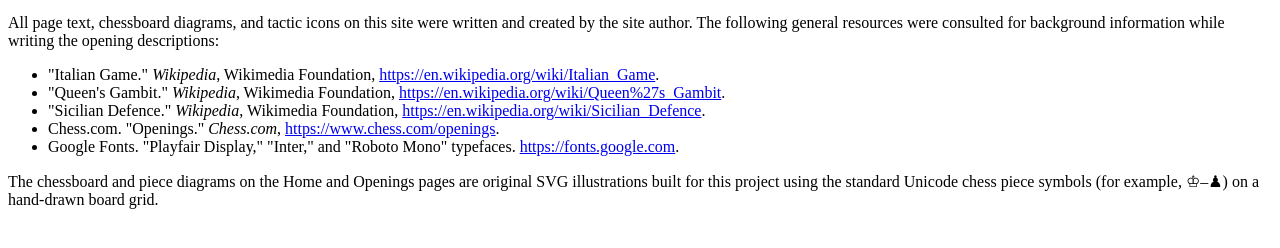
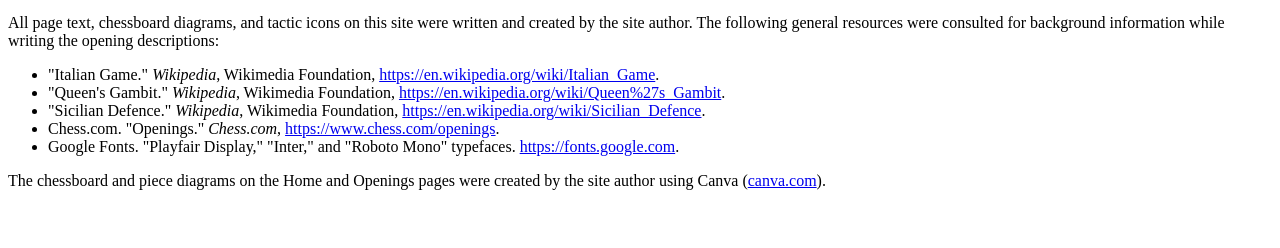
Before and after one commit to ttanno/wdd131, a plain HTML site: page project/references.html in a window 1280 px wide. Shown: the part 100-348 px from the top of the page. Drawn offline with Linux system fonts and the light colour scheme.

Commit message:
changes2

```diff
--- a/project/references.html
+++ b/project/references.html
@@ -24,9 +24,8 @@
   </ul>
 
   <p>
-    The chessboard and piece diagrams on the Home and Openings pages are original SVG
-    illustrations built for this project using the standard Unicode chess piece
-    symbols (for example, &#9812;&ndash;&#9823;) on a hand-drawn board grid.
+    The chessboard and piece diagrams on the Home and Openings pages were created by
+    the site author using Canva (<a href="https://www.canva.com">canva.com</a>).
   </p>
 </body>
 </html>
```
